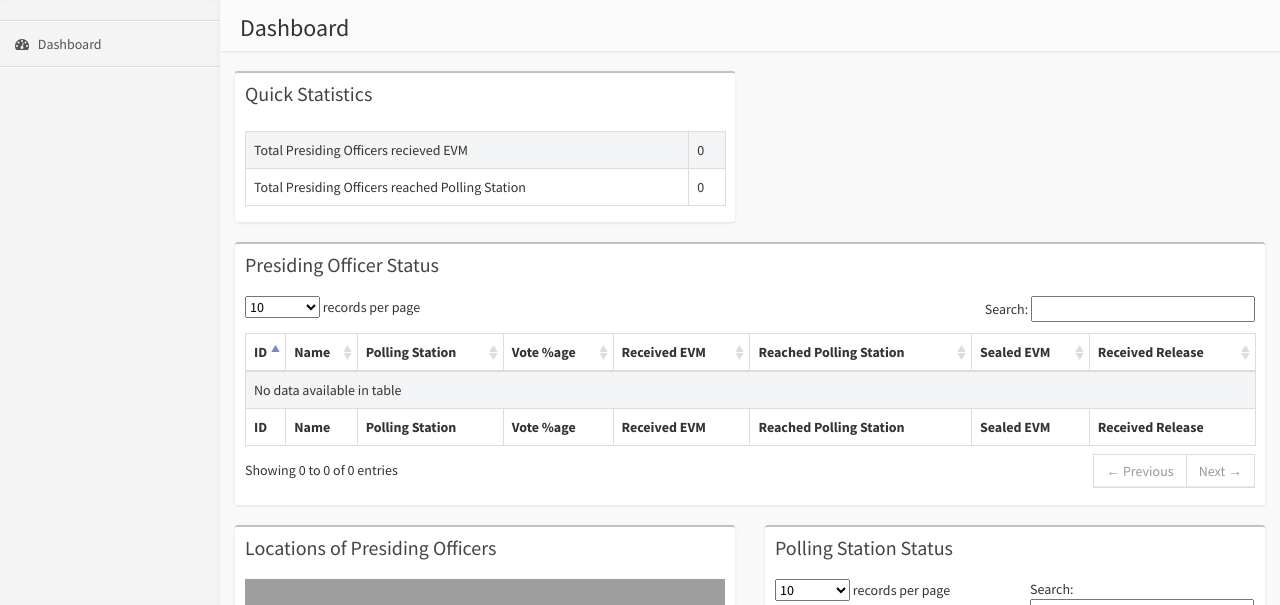
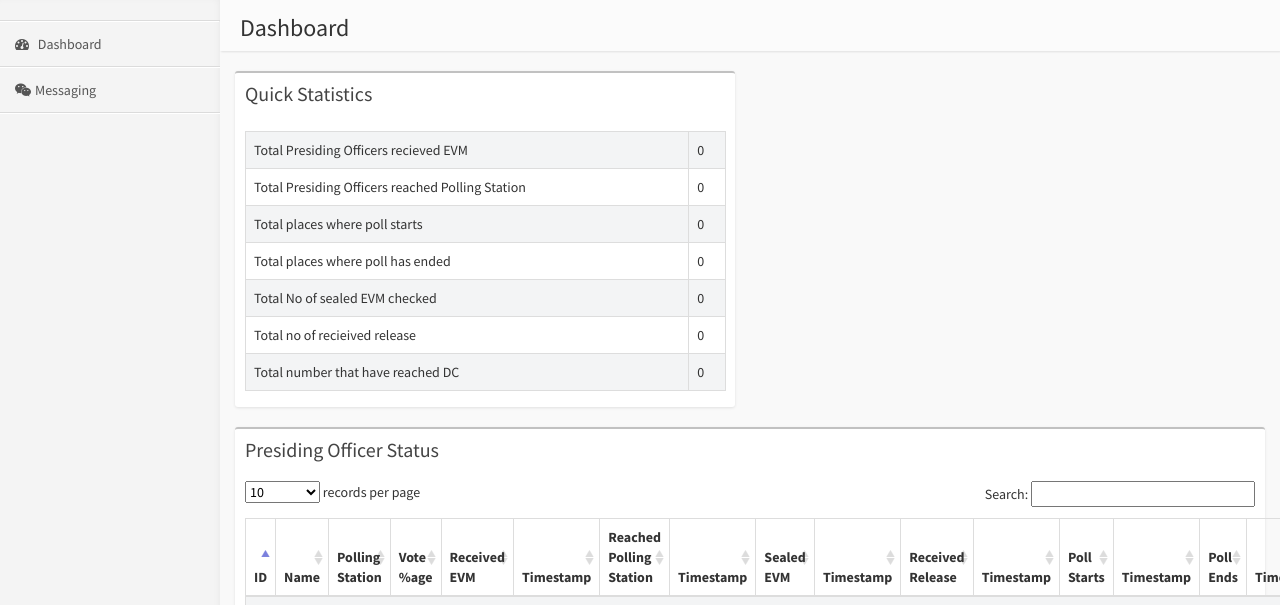
Before and after one commit to shivamneeraj23/PollFriend-Backend, a Django app: page /home/ in a window 1280 px wide. Shown: the part 50-655 px from the top of the page. Run offline with Django 3.2, Linux system fonts and the light colour scheme; data that the repository does not hold is empty; some libraries are stand-ins or nearby versions; some web fonts are replaced; grey boxes are pictures that could not be loaded.

Commit message:
Details on WebUI - Dashboard

```diff
--- a/evmts/urls.py
+++ b/evmts/urls.py
@@ -23,10 +23,11 @@ urlpatterns = [
 	url(r'^po_status/$', UpdatePOStatus.as_view(), name="UpdatePOStatus"),
 	url(r'^logout/$', LogoutPO.as_view(), name="logoutPO"),
 	url(r'^poll_update/$', UpdatePoll.as_view(), name="PollUpdate"),
-	url(r'^home/$', DashboardView.as_view(), name="Test"),
+	url(r'^home/$', DashboardView.as_view(), name="DashboardView"),
 	url(r'^check_status/$', CheckEarlyStatus.as_view(), name="checkEarlyStatus"),
 	url(r'^sos_update/$', SOSUpdateView.as_view(), name="SOSUpdate"),
 	url(r'^get_evms/$', AllEVMofPO.as_view(), name="AllEVM"),
 	url(r'^check_poll_update/$', AllPollUpdateofPO.as_view(), name="AllPollUpdatesPO"),
 	url(r'^upload_ps_image/$', UploadPSImage.as_view(), name="PSImages"),
+	url(r'message/$' , MessageView.as_view() , name = 'MessagingView'),
 ]
--- a/main/views.py
+++ b/main/views.py
@@ -271,10 +271,22 @@ class DashboardView(TemplateView):
 		poll_updates = PollUpdate.objects.order_by('timestamp')
 		po_evm = len(POStatus.objects.filter(received_evm = True))
 		po_ps = len(POStatus.objects.filter(reached_polling_station = True))
+		poll_starts = len(POStatus.objects.filter(poll_starts = True))
+		poll_ends = len(POStatus.objects.filter(poll_ends = True))
+		sealed_evm = len(POStatus.objects.filter(sealed_evm = True))
+		received_release = len(POStatus.objects.filter(received_release = True))
+		reached_dc = len(POStatus.objects.filter(reached_dc = True))
+
+
 		context['all'] = po_status
 		context['up'] = poll_updates
-		context['no'] = po_evm
-		context['ps'] = po_ps
+		context['received_evm'] = po_evm
+		context['reached_polling_station'] = po_ps
+		context['poll_starts'] = poll_starts
+		context['poll_ends'] = poll_ends
+		context['sealed_evm'] = sealed_evm
+		context['received_release'] = received_release
+		context['reached_dc'] = reached_dc
 
 		return context
 
@@ -511,3 +523,13 @@ class UploadPSImage(View):
 	@method_decorator(csrf_exempt)
 	def dispatch(self, *args, **kwargs):
 		return super(UploadPSImage, self).dispatch(*args, **kwargs)
+
+class MessageView(TemplateView):
+	template_name = "messaging.html"
+
+	def get_context_data(self, **kwargs):
+		context = super(MessageView, self).get_context_data(**kwargs)
+		po_status = POStatus.objects.all()
+		context['po_status'] = po_status
+
+		return context
--- a/templates/base.html
+++ b/templates/base.html
@@ -91,6 +91,11 @@
                                     <i class="fa fa-dashboard"></i> <span>Dashboard</span>
                                 </a>
                             </li>
+                            <li>
+                                <a href="message">
+                                    <i class = " fa fa-weixin" ></i><span>Messaging</span>
+                                </a>
+                            </li>
                         </ul>
                     </section>
                     <!-- /.sidebar -->
--- a/templates/dashboard.html
+++ b/templates/dashboard.html
@@ -28,10 +28,25 @@
                         <table id="example3" class="table table-bordered table-striped">
                            <tbody>
                                 <tr>
-                                    <td>Total Presiding Officers recieved EVM</td><td>{{no}}</td>
+                                    <td>Total Presiding Officers recieved EVM</td><td>{{received_evm}}</td>
                                 </tr>
                                 <tr>
-                                	<td>Total Presiding Officers reached Polling Station</td><td>{{ps}}</td>
+                                	<td>Total Presiding Officers reached Polling Station</td><td>{{reached_polling_station}}</td>
+                                </tr>
+                                <tr>
+                                	<td>Total places where poll starts</td><td>{{poll_starts}}</td>
+                                </tr>
+                                <tr>
+                                	<td>Total places where poll has ended</td><td>{{poll_ends}}</td>
+                                </tr>
+                                <tr>
+                                	<td>Total No of sealed EVM checked</td><td>{{sealed_evm}}</td>
+                                </tr>
+                                <tr>
+                                	<td>Total no of recieived release</td><td>{{received_release}}</td>
+                                </tr>
+                                <tr>
+                                	<td>Total number that have reached DC</td><td>{{reached_dc}}</td>
                                 </tr>
                             </tbody>
                         </table>
@@ -54,9 +69,19 @@
                                     <th>Polling Station</th>
                                     <th>Vote %age</th>
                                     <th>Received EVM</th>
+                                    <th>Timestamp</th>
                                     <th>Reached Polling Station</th>
+                                    <th>Timestamp</th>
                                     <th>Sealed EVM</th>
+                                    <th>Timestamp</th>
                                     <th>Received Release</th>
+                                    <th>Timestamp</th>
+                                    <th>Poll Starts</th>
+                                    <th>Timestamp</th>
+                                    <th>Poll Ends</th>
+                                    <th>Timestamp</th>
+                                    <th>Reached DC</th>
+                                    <th>Timestamp</th>
                                 </tr>
                             </thead>
 
@@ -72,21 +97,43 @@
 									{% else %}
 										<td></td>
 									{% endif %}
+									<td>{{k.received_evm.timestamp}}</td>
 									{% if k.reached_polling_station %}
 									<td style="text-align : center"> <span class ="glyphicon glyphicon-ok" style = "color:green" ></span></td>
 									{% else %}
 										<td></td>
 									{% endif %}
+									<td>{{k.reached_polling_station.timestamp}}</td>
 									{% if k.sealed_evm %}
 									<td style="text-align : center"> <span class ="glyphicon glyphicon-ok" style = "color:green" ></span></td>
 									{% else %}
 										<td></td>
 									{% endif %}
+									<td>{{k.sealed_evm.timestamp}}</td>
 									{% if k.received_release %}
 									<td style="text-align : center"> <span class ="glyphicon glyphicon-ok" style = "color:green" ></span></td>
 									{% else %}
 										<td></td>
 									{% endif %}
+									<td>{{k.received_release.timestamp}}</td>
+									{% if k.poll_starts %}
+									<td style="text-align : center"> <span class ="glyphicon glyphicon-ok" style = "color:green" ></span></td>
+									{% else %}
+										<td></td>
+									{% endif %}
+									{% if k.poll_ends %}
+									<td style="text-align : center"> <span class ="glyphicon glyphicon-ok" style = "color:green" ></span></td>
+									{% else %}
+										<td></td>
+									{% endif %}
+									<td>{{k.poll_ends.timestamp}}</td>
+									{% if k.reached_dc %}
+									<td style="text-align : center"> <span class ="glyphicon glyphicon-ok" style = "color:green" ></span></td>
+									{% else %}
+										<td></td>
+									{% endif %}
+									<td>{{k.reached_dc.timestamp}}</td>
+
 
                                 </tr>
                                 {% endfor %}
@@ -98,9 +145,19 @@
                                     <th>Polling Station</th>
                                     <th>Vote %age</th>
                                     <th>Received EVM</th>
+                                    <th>Timestamp</th>
                                     <th>Reached Polling Station</th>
+                                    <th>Timestamp</th>
                                     <th>Sealed EVM</th>
+                                    <th>Timestamp</th>
                                     <th>Received Release</th>
+                                    <th>Timestamp</th>
+                                    <th>Poll Starts</th>
+                                    <th>Timestamp</th>
+                                    <th>Poll Ends</th>
+                                    <th>Timestamp</th>
+                                    <th>Reached DC</th>
+                                    <th>Timestamp</th>
                                 </tr>
                             </tfoot>
                         </table>
```
